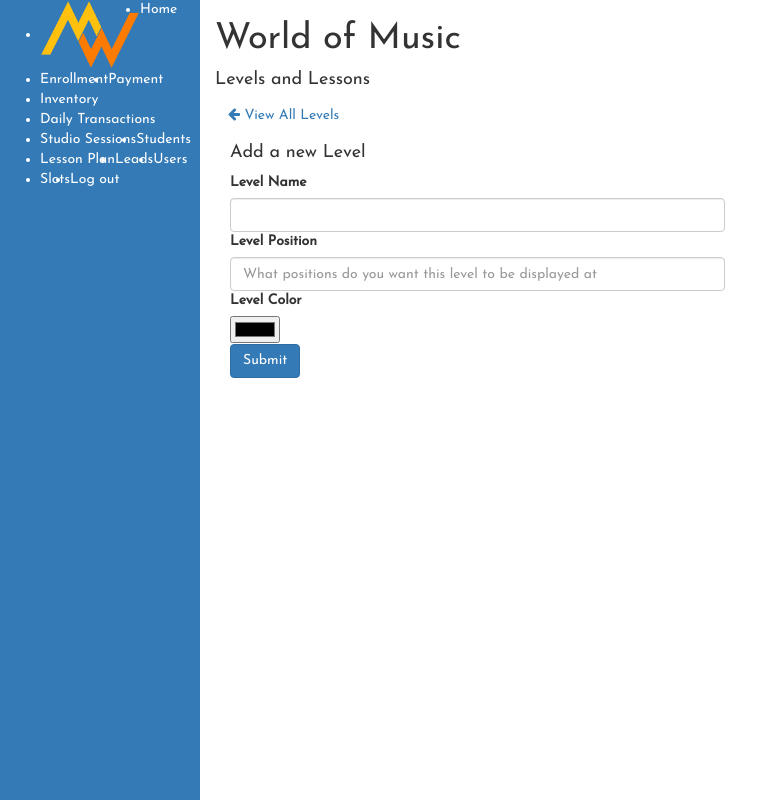
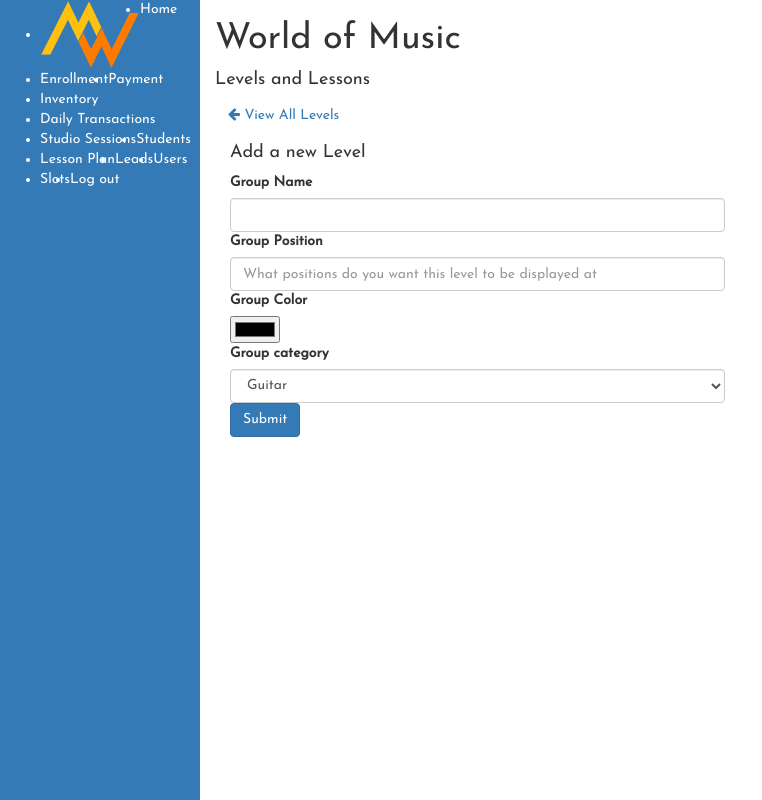
Before and after one commit to AbworldMusic/AbWorldPython, a Flask app: page /add_new_level in a window 1280 px wide. Shown: the whole page, without its empty margins (0-762 px from the left). Run offline with Flask 2, Linux system fonts and the light colour scheme; some libraries are stand-ins or nearby versions.

Commit message:
lesson fixes

```diff
--- a/app.py
+++ b/app.py
@@ -165,9 +165,7 @@ def enrollment():
         cur.execute(query)
         mysql.connection.commit()
         flash("Enrollment successful", 'success')
-        getLastEnrollment = "SELECT id from enrollment order by id DESC LIMIT 1"
-        cur.execute(getLastEnrollment)
-        link_id = cur.fetchone()[0]
+        link_id = cur.lastrowid
 
         # Upload picture
         if "picture" in request.files:
@@ -200,12 +198,16 @@ def enrollment():
         cur.execute(salesQuery)
 
         # Update students lesson
-        lessonQuery = "SELECT id from lessons WHERE category='"+instrument+"' ORDER BY id ASC LIMIT 1"
-        cur.execute(lessonQuery)
+        levelQuery = "SELECT id from levels WHERE instrument='"+instrument+"' ORDER BY id ASC LIMIT 1"
+        cur.execute(levelQuery)
         res = cur.fetchone()
         if res is not None:
-            updateLesson = "INSERT into progress (student_id, lesson_id) values ("+str(link_id)+","+str(res[0])+")"
-            cur.execute(updateLesson)
+            lessonQuery = "SELECT id from lessons WHERE level="+str(res[0])+" ORDER BY id ASC LIMIT 1"
+            cur.execute(levelQuery)
+            res = cur.fetchone()
+            if res is not None:
+                updateLesson = "INSERT into progress (student_id, lesson_id) values ("+str(link_id)+","+str(res[0])+")"
+                cur.execute(updateLesson)
         mysql.connection.commit()
         return redirect('/enrollment?type=student')
 
@@ -731,8 +733,9 @@ def add_new_level():
         name = request.form['name']
         position = request.form['position']
         color = request.form['color']
-        cur = mysql.connection.cursor()
-        query = "INSERT into levels (name, position, color) values('"+name+"',"+position+",'"+color+"')"
+        category = request.form['category']
+        cur = mysql.connection.cursor()
+        query = "INSERT into levels (name, position, color, instrument) values('"+name+"',"+position+",'"+color+"','"+category+"')"
         print(query)
         cur.execute(query)
         mysql.connection.commit()
@@ -753,16 +756,13 @@ def add_new_lesson():
         name = request.form['name']
         level = request.form['level']
         desc = request.form['desc']
-        category = request.form['category']
         desc = desc.replace("'","")
-        query = "INSERT into lessons (title, category, description, level) values('"+name+"','"+category+"','"+desc+"',"+level+")"
-        cur = mysql.connection.cursor()
-        cur.execute(query)
-        mysql.connection.commit()
-
-        getLatestId = "SELECT id from lessons order by id DESC LIMIT 1"
-        cur.execute(getLatestId)
-        lessonId = cur.fetchone()[0]
+        query = "INSERT into lessons (title, description, level) values('"+name+"','"+desc+"',"+level+")"
+        cur = mysql.connection.cursor()
+        cur.execute(query)
+        mysql.connection.commit()
+
+        lessonId = cur.lastrowid
         images = request.files.getlist("images[]")
         for i in images:
             query = "INSERT into files (filename, type, link_id) values ('"+i.filename+"','lesson',"+str(lessonId)+")"
@@ -1686,5 +1686,21 @@ def new_enquiry():
     else:
         return jsonify({"message": "success"})
 
+@app.route("/API_get_all_levels", methods=['POST'])
+def API_get_all_levels():
+    if request.method=="GET":
+        instrument = request.args["instrument"]
+        cur = mysql.connection.cursor()
+        query = "SELECT id, name, color from levels WHERE instrument="+instrument
+        cur.execute(query)
+        res = cur.execute(query)
+        response = []
+        if res is not None:
+            response.append({
+                "id": res[0],
+                "name": res[1],
+                "color": res[2]
+            })
+
 if __name__ == '__main__':
     app.run(debug=True)
--- a/templates/add_new_level.html
+++ b/templates/add_new_level.html
@@ -27,16 +27,24 @@ World of Music | Dashboard
             <form method="post" class="form-group">
                 <h4>Add a new Level</h4>
                 <div class="my-3">
-                    <label for="level_name">Level Name</label>
+                    <label for="level_name">Group Name</label>
                     <input type="text" id="level_name" name="name" class="form-control">
                 </div>
                 <div class="my-3">
-                    <label for="level_pos">Level Position</label>
+                    <label for="level_pos">Group Position</label>
                     <input type="text" id="level_pos" name='position' placeholder="What positions do you want this level to be displayed at" class="form-control">
                 </div>
                 <div class="my-4">
-                    <label for="level_color">Level Color</label><br>
+                    <label for="level_color">Group Color</label><br>
                     <input type="color" id="level_color" name="color">
+                </div>
+                <div class="my-3">
+                    <label for="level_cat">Group category</label>
+                    <select name="category" id="level_cat" class="form-control">
+                        <option>Guitar</option>
+                        <option>Keyboard</option>
+                        <option>Drums</option>
+                    </select>
                 </div>
                 <button class="btn btn-primary">Submit</button>
             </form>
--- a/templates/lesson_plan.html
+++ b/templates/lesson_plan.html
@@ -27,7 +27,7 @@ World of Music | Dashboard
     <div class=' d-flex justify-content-start bg-light'>
         <div class="my-4 container-fluid mx-3">
             <h1>World of Music</h1>
-            <h4>Levels and Lessons</h4>
+            <h4>Lessons</h4>
         </div>
     </div>
     {{ super() }}
@@ -35,7 +35,7 @@ World of Music | Dashboard
     <div class="container-fluid my-4">
         <div class="my-2">
             <a href="/add_new_level" class="btn btn-outline-primary">
-                <i class="fa fa-plus"></i> Create a new level
+                <i class="fa fa-plus"></i> Create new lesson group
             </a>
         </div>
         <div class="col-12 bg-light rounded p-2">
```
Also changed, not shown: templates/add_new_lesson.html (+1 -8 lines).
